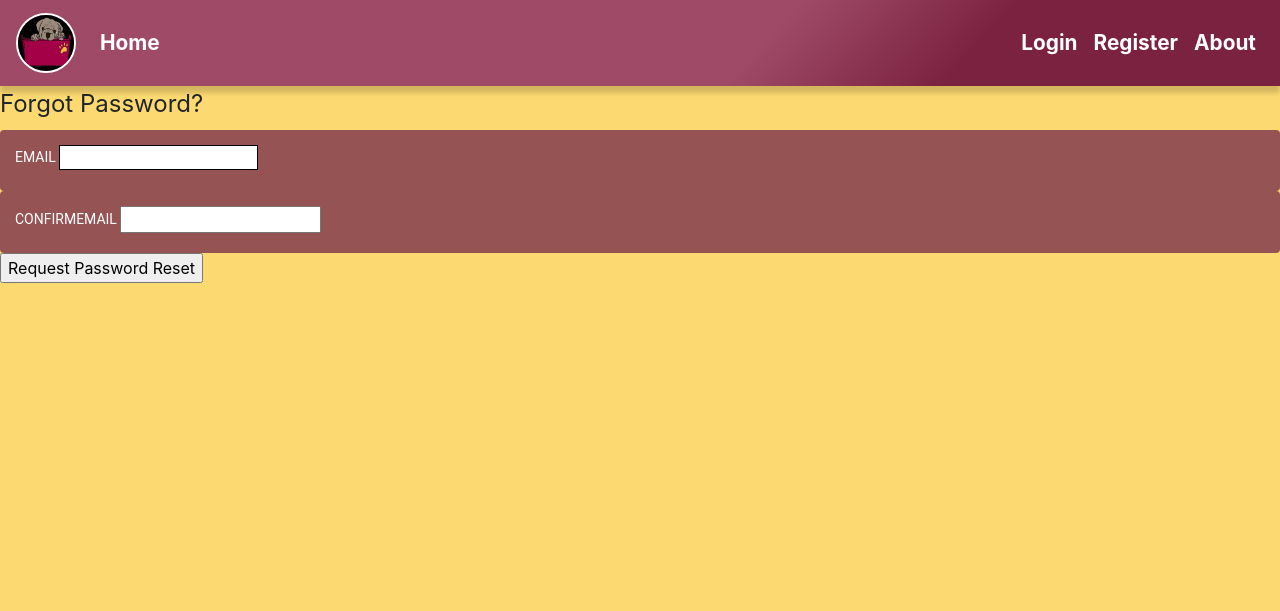
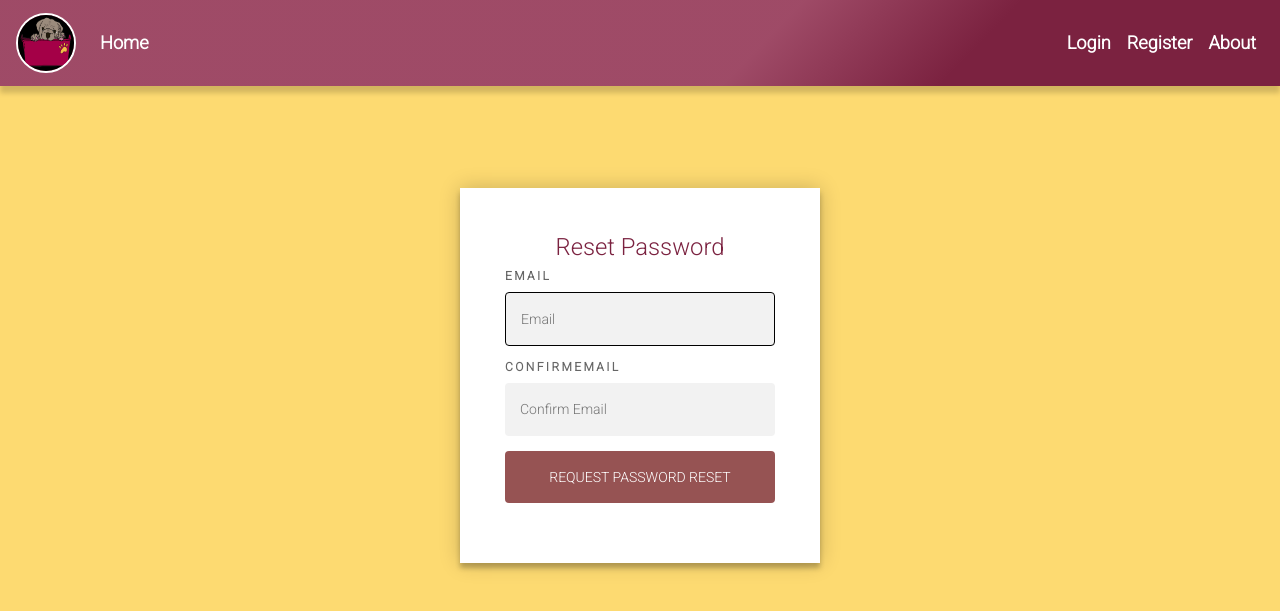
Before and after one commit to bc-cisc3140-mw2-fall2019/class_project, a Flask app: page /forgotPassword in a window 1280 px wide. Shown: the top 611 px of the page. Run offline with Flask 2, Linux system fonts and the light colour scheme; some libraries are stand-ins or nearby versions.

Commit message:
update html

```diff
--- a/app/forms.py
+++ b/app/forms.py
@@ -51,4 +51,5 @@ class PostForm(FlaskForm):
 class UpdateBio(FlaskForm):
     occupation = StringField('Occupation', validators=[DataRequired()])
     bio = StringField('Biography', validators=[DataRequired()])
+    github_link = StringField('Github Link', validators=[DataRequired()])
     submit = SubmitField('Update')
--- a/app/static/css/main.css
+++ b/app/static/css/main.css
@@ -25,7 +25,9 @@ body{
   border-radius: 50%;
   border: 2px solid white;
 }
-
+.message{
+  font-weight: bold;
+}
 .nav-link{
   font-weight: bold;
   color: white !important;
--- a/app/templates/forgotPassword.html
+++ b/app/templates/forgotPassword.html
@@ -1,24 +1,31 @@
 <!-- Route still needs to be added -->
 
 {% extends "layout.html" %}
+{% block head %}
+<link rel="stylesheet" type="text/css" href="{{ url_for('static', filename='css/register.css') }}">
+{% endblock %}
 {% block content %}
-    <form method="POST" action="">
+<div class="login-page">
+<div class="form">
+    <form class="login-form" method="POST" action="">
         {{ form.hidden_tag() }}
         <fieldset>
-            <legend>Forgot Password?</legend>
-            <div class="formLabel">
+            <h1 class="form-title" style="font-size: 1.7em;">Reset Password</h1>
+            <div class="">
                 {{ form.email.label() }}
-                <span onfocusout="validEmail()" required> {{ form.email() }} </span> <br>
+                <span onfocusout="validEmail()" required> {{ form.email(placeholder="Email") }} </span> <br>
 				<div id = "emailError"></div>
             </div>
-            <div class="formLabel">
+            <div class="">
                 {{ form.confirmEmail.label() }}
-                <span onfocusout="validConfirmEmail();" required> {{ form.confirmEmail() }} </span> <br>
+                <span onfocusout="validConfirmEmail();" required> {{ form.confirmEmail(placeholder="Confirm Email") }} </span> <br>
 				<div id = "matchEmailError"></div>
             </div>
         </fieldset>
         <div>
-            {{ form.submit() }}
+            {{ form.submit(class="formLabel") }}
         </div>
     </form>
+</div>
+</div>
 {% endblock %}
--- a/app/templates/index.html
+++ b/app/templates/index.html
@@ -5,7 +5,7 @@
     <!-- <div class="row"> -->
     <!-- <div class="card-deck" > -->
     <div class="btn-group" style="margin-left: 25%;">
-        <button type="button" class="btn btn-info dropdown-toggle" data-toggle="dropdown" aria-haspopup="true"
+        <button type="button" class="btn  dropdown-toggle formLabel" data-toggle="dropdown" aria-haspopup="true"
             aria-expanded="false">
             Sort by
         </button>
@@ -41,6 +41,7 @@
             <h6 class="card-subtitle mb-2 text-muted"><small class="text-muted">{{ post.date_posted }}</small></h6>
             <h5 class="card-title"><a class="mr-2" href="#">- {{ post.author.username }}</a></h5>
             <h6 class="card-title"><a class="mr-2" href="#"> {{ post.author.email }}</a></h6>
+            <h6 class="card-title">Github Link:<a class="mr-2" href="{{post.author.github_link}}">  {{post.author.github_link}}</a></h6>
         </div>
     </div>
 
--- a/app/templates/login.html
+++ b/app/templates/login.html
@@ -21,6 +21,7 @@
                 {{ form.submit(class="formLabel") }}
                 <p class="message">Not registered? <a class="formAnchor" href="{{ url_for('register') }}">Create an
                         account</a></p>
+                <p class="message">Forgot password? <a class="formAnchor" href="{{ url_for('forgotPassword') }}">Reset Password</a></p>
             </fieldset>
         </form>
     </div>
--- a/app/templates/register.html
+++ b/app/templates/register.html
@@ -34,6 +34,7 @@
                 {{ form.submit(class='formLabel') }}
             </fieldset>
             <p class="message">Already registered? <a class="formAnchor" href="{{ url_for('login') }}">Sign In</a></p>
+            <p class="message">Forgot password? <a class="formAnchor" href="{{ url_for('forgotPassword') }}">Reset Password</a></p>
         </form>
 
     </div>
```
Also changed, not shown: app/templates/editProfile.html (+10 -0 lines).
